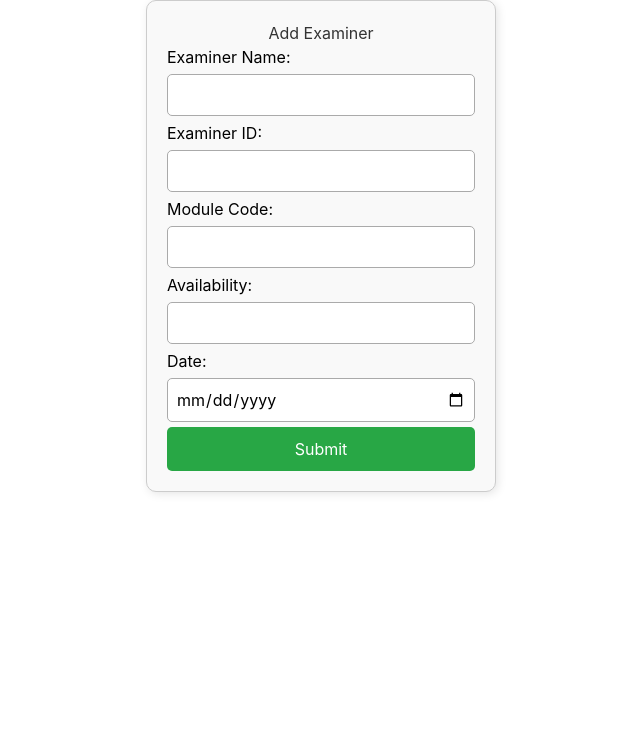
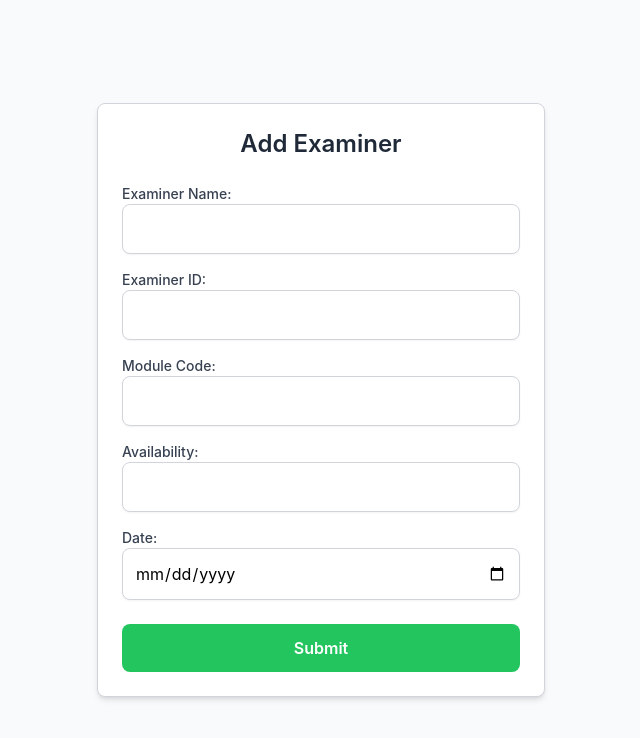
Before and after one commit to RudeNiluwaa/Auto-Shed, a React (Create React App) app in the folder frontend/: page /add in a window 1280 px wide. Shown: the top 738 px of the page, without its empty margins (319-959 px from the left). Built offline with nearby package versions, Linux system fonts and the light colour scheme.

Commit message:
add some styles

```diff
--- a/frontend/src/Componenets/AddExaminer.js
+++ b/frontend/src/Componenets/AddExaminer.js
@@ -22,7 +22,7 @@ export default function AddExaminer() {
       },
     })
     .then(response => {
-      console.log("Success:", response.data);  // Log the response from the backend
+      console.log("Success:", response.data);
       alert("New examiner added successfully");
 
        setName("");
@@ -32,11 +32,9 @@ export default function AddExaminer() {
        setDate("");
 
        navigate("/get");
-
     })
     .catch(err => {
       if (err.response) {
-        // If there's a response error (like 400, 500, etc.), show the response message
         if (err.response.data.message.includes("E11000 duplicate key error")) {
           alert("Examiner ID already exists. Please choose a different ID.");
         } else {
@@ -44,54 +42,21 @@ export default function AddExaminer() {
           alert(`Failed to add new examiner: ${err.response.data.message || "Unknown error"}`);
         }
       } else if (err.request) {
-        // If no response received, but the request was sent
         console.error("Error:", err.request);
         alert("Failed to add new examiner: No response from server");
       } else {
-        // For any other errors (e.g., setup errors)
         console.error("Error:", err.message);
         alert(`Failed to add new examiner: ${err.message}`);
       }
     });
   };
 
+  return (
+    <div className="flex justify-center items-center min-h-screen bg-gray-50">
+      <form onSubmit={handleSubmit} className="w-full max-w-md p-6 bg-white shadow-md rounded-lg border border-gray-300">
+        <h2 className="text-center text-2xl font-semibold text-gray-800 mb-6">Add Examiner</h2>
 
-
-  const formStyle = {
-    width: "350px",
-    margin: "auto",
-    padding: "20px",
-    border: "1px solid #ccc",
-    borderRadius: "10px",
-    backgroundColor: "#f9f9f9",
-    boxShadow: "2px 2px 10px rgba(0, 0, 0, 0.1)"
-  };
-
-  const inputStyle = {
-    width: "100%",
-    padding: "8px",
-    margin: "5px 0",
-    borderRadius: "5px",
-    border: "1px solid #aaa"
-  };
-
-  const buttonStyle = {
-    width: "100%",
-    padding: "10px",
-    backgroundColor: "#28a745",
-    color: "white",
-    border: "none",
-    borderRadius: "5px",
-    cursor: "pointer",
-    fontSize: "16px"
-  };
-
-  return (
-    <div>
-      <form onSubmit={handleSubmit} style={formStyle} >
-        <h2 style={{ textAlign: "center", color: "#333" }}>Add Examiner</h2>
-
-        <label htmlFor="examinerName">Examiner Name:</label>
+        <label htmlFor="examinerName" className="block text-sm font-medium text-gray-700">Examiner Name:</label>
         <input
           type="text"
           id="examinerName"
@@ -99,10 +64,10 @@ export default function AddExaminer() {
           value={examinerName}
           onChange={(e) => setName(e.target.value)}
           required
-          style={inputStyle}
+          className="w-full p-3 mb-4 border border-gray-300 rounded-lg shadow-sm focus:outline-none focus:ring-2 focus:ring-blue-500"
         />
 
-        <label htmlFor="examinerId">Examiner ID:</label>
+        <label htmlFor="examinerId" className="block text-sm font-medium text-gray-700">Examiner ID:</label>
         <input
           type="text"
           id="examinerId"
@@ -110,10 +75,10 @@ export default function AddExaminer() {
           value={examinerId}
           onChange={(e) => setId(e.target.value)}
           required
-          style={inputStyle}
+          className="w-full p-3 mb-4 border border-gray-300 rounded-lg shadow-sm focus:outline-none focus:ring-2 focus:ring-blue-500"
         />
 
-        <label htmlFor="moduleCode">Module Code:</label>
+        <label htmlFor="moduleCode" className="block text-sm font-medium text-gray-700">Module Code:</label>
         <input
           type="text"
           id="moduleCode"
@@ -121,10 +86,10 @@ export default function AddExaminer() {
           value={moduleCode}
           onChange={(e) => setCode(e.target.value)}
           required
-          style={inputStyle}
+          className="w-full p-3 mb-4 border border-gray-300 rounded-lg shadow-sm focus:outline-none focus:ring-2 focus:ring-blue-500"
         />
 
-        <label htmlFor="availability">Availability:</label>
+        <label htmlFor="availability" className="block text-sm font-medium text-gray-700">Availability:</label>
         <input
           type="text"
           id="availability"
@@ -132,10 +97,10 @@ export default function AddExaminer() {
           value={availability}
           onChange={(e) => setAvailability(e.target.value)}
           required
-          style={inputStyle}
+          className="w-full p-3 mb-4 border border-gray-300 rounded-lg shadow-sm focus:outline-none focus:ring-2 focus:ring-blue-500"
         />
 
-        <label htmlFor="date">Date:</label>
+        <label htmlFor="date" className="block text-sm font-medium text-gray-700">Date:</label>
         <input
           type="date"
           id="date"
@@ -143,10 +108,12 @@ export default function AddExaminer() {
           value={date}
           onChange={(e) => setDate(e.target.value)}
           required
-          style={inputStyle}
+          className="w-full p-3 mb-6 border border-gray-300 rounded-lg shadow-sm focus:outline-none focus:ring-2 focus:ring-blue-500"
         />
 
-        <button type="submit" style={buttonStyle}>Submit</button>
+        <button type="submit" className="w-full p-3 bg-green-500 text-white rounded-lg font-semibold hover:bg-green-600 focus:outline-none focus:ring-2 focus:ring-green-500">
+          Submit
+        </button>
       </form>
     </div>
   );
```
